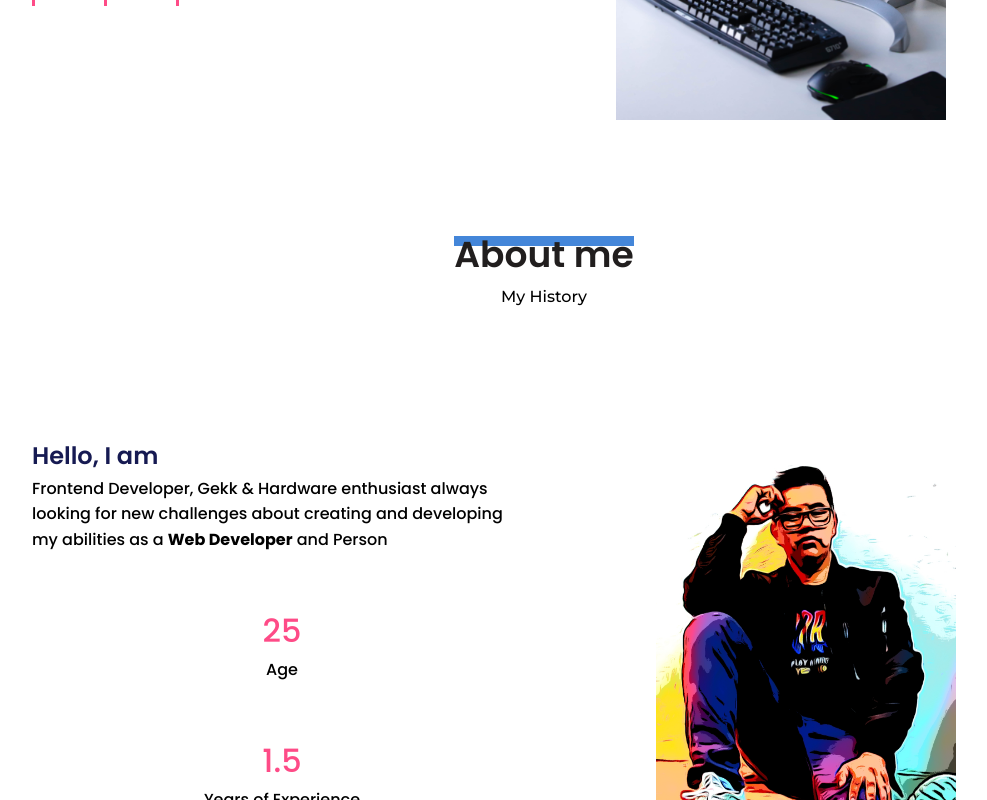
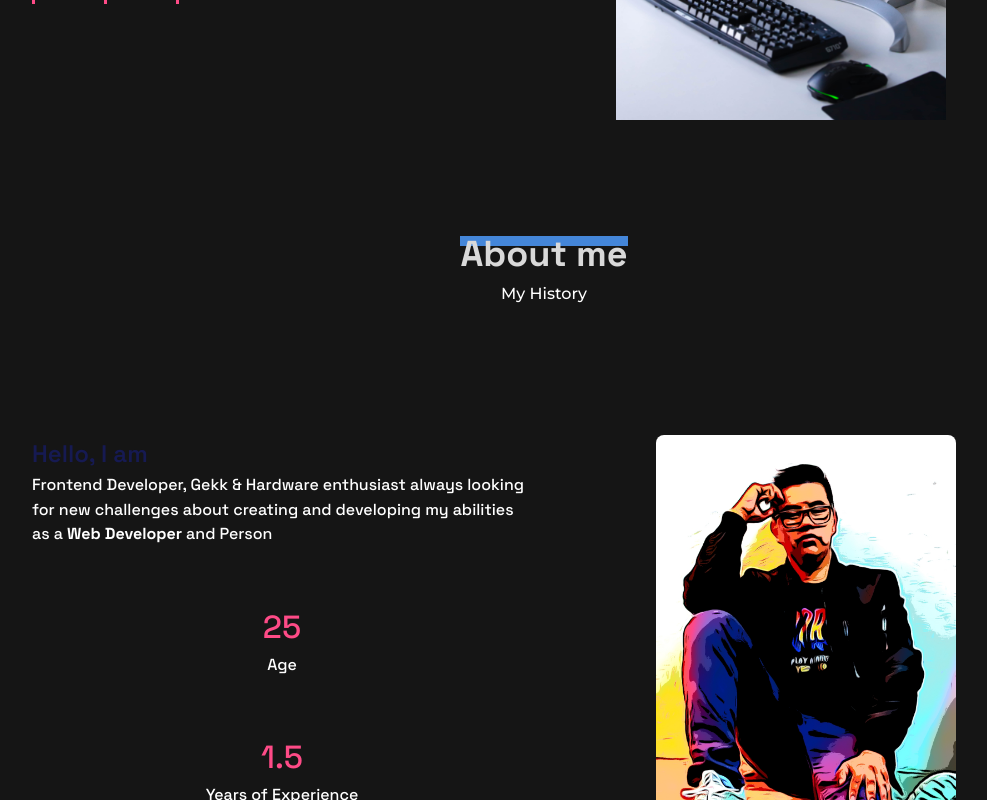
Before and after one commit to ForeverMikk/portfolio, a React (Create React App) app: page / in a window 1280 px wide. Shown: the part 680-1480 px from the top of the page, without its empty margins (96-1083 px from the left). Built offline with nearby package versions, Linux system fonts and the light colour scheme.

Commit message:
setting up new fonts and colors

```diff
--- a/src/index.scss
+++ b/src/index.scss
@@ -1,18 +1,20 @@
 @import url('https://fonts.googleapis.com/css2?family=Poppins:wght@100;300;400;500;600;700;800&display=swap');
 @import url('https://fonts.googleapis.com/css2?family=Montserrat:wght@300;400;500;600;700&display=swap');
+@import url('https://fonts.googleapis.com/css2?family=Space+Grotesk:wght@300;400;500;600;700&display=swap');
 
 :root {
   --header-height: 3rem;
 
   // COLORS
-  // --first-color: #001b48;
-  // --first-color-light: #2897f4;
-  // --second-color: #004581;
-  // --second-color-light: #018abd;
-  // --third-color: #97cbdc;
-  // --fourth-color: #211e1e;
+  --black: #151515;
+  --green: #4ee1a0;
+  --dark-gray: rgb(36, 36, 36);
+  --text1: #fff;
+  --text2: #d9d9d9;
+  --blue: #4486d9;
+  --yellow: #ffcc5a;
+  --red: #ff6f5b;
 
-  // COLORS
   --first-color: #161a52;
   --first-color-light: #ffcc5a;
   --second-color: #fe4b87;
@@ -21,15 +23,19 @@
   --fourth-color: #211e1e;
 
   // FONTS
-  --title-font: 'Poppins', sans-serif;
+  --title-font: 'Space Grotesk', sans-serif;
   --text-font: 'Montserrat', sans-serif;
 
   // Font Size
+  --fs-text: 1.125rem;
+  --fs-title: 5.5rem;
+  --fs-subtitle: 3rem;
+  --fs-header: 1.5rem;
+
   --big-font-size: 2.5rem;
   --h1-font-size: 1.5rem;
   --h2-font-size: 1.25rem;
   --h3-font-size: 1.125rem;
-  --normal-font-size: 0.938rem;
   --small-font-size: 0.813rem;
   --smaller-font-size: 0.75rem;
 
@@ -51,6 +57,9 @@
   --z-normal: 1;
   --z-tooltip: 10;
   --z-fixed: 100;
+
+  // CONTAINER
+  --container: 69.375;
 }
 
 /* ===== Global Styles ===== */
@@ -66,11 +75,13 @@ html {
 
 body {
   margin: var(--header-height) 0 0 0;
-  font-family: var(--title-font);
-  font-size: var(--normal-font-size);
+  font-family: 'Space Grotesk', sans-serif;
+  font-size: var(--fs-body);
   font-weight: var(--font-meidum);
-  // background-color: var(--first-color-light);
-  line-height: 1.6;
+  line-height: 1.56;
+
+  background-color: var(--black);
+  color: var(--text1);
 }
 
 h1,
@@ -83,7 +94,15 @@ p {
 
 h2,
 h3 {
-  font-weight: var(--font-semibold);
+  font-weight: 700;
+}
+
+h1,
+h2,
+h3,
+h4,
+h5 {
+  color: var(--text2);
 }
 
 ul {
@@ -103,8 +122,10 @@ img {
 
 /* ===== Section Styles ===== */
 .section {
-  padding: 4rem 0 2rem;
+  width: calc(100% - 2rem);
+  max-width: var(--container);
   text-align: center;
+  margin-inline: auto;
 }
 .title-box {
   display: inline-block;
@@ -116,7 +137,7 @@ img {
 }
 .section-title {
   font-size: var(--h1-font-size);
-  color: var(--fourth-color);
+  // color: var(--fourth-color);
   position: relative;
   z-index: 1;
 }
@@ -166,7 +187,13 @@ img {
   border-color: var(--first-color);
 }
 
-/* ==== Global Media Querys ==== */
+@media screen and (min-width: 1024px) {
+  .bd-container {
+    margin-left: auto;
+    margin-right: auto;
+  }
+}
+
 @media screen and (min-width: 768px) {
   :root {
     // Font Size
@@ -177,6 +204,12 @@ img {
     --normal-font-size: 1rem;
     --small-font-size: 0.875rem;
     --smaller-font-size: 0.813rem;
+
+    // Font Size
+    --fs-text: 1.125rem;
+    --fs-title: 4.5rem;
+    --fs-subtitle: 2.5rem;
+    --fs-header: 1.25rem;
   }
   body {
     margin: 0;
@@ -189,9 +222,13 @@ img {
   }
 }
 
-@media screen and (min-width: 1024px) {
-  .bd-container {
-    margin-left: auto;
-    margin-right: auto;
+/* 600px */
+@media screen and (min-width: 37.5rem) {
+  .section {
+    width: calc(100% - 3.75rem);
   }
 }
+
+//
+@media screen and (min-width: 37.5rem) {
+}
```
Also changed, not shown: 1 other file (tests, documents, lock files or other folders).
